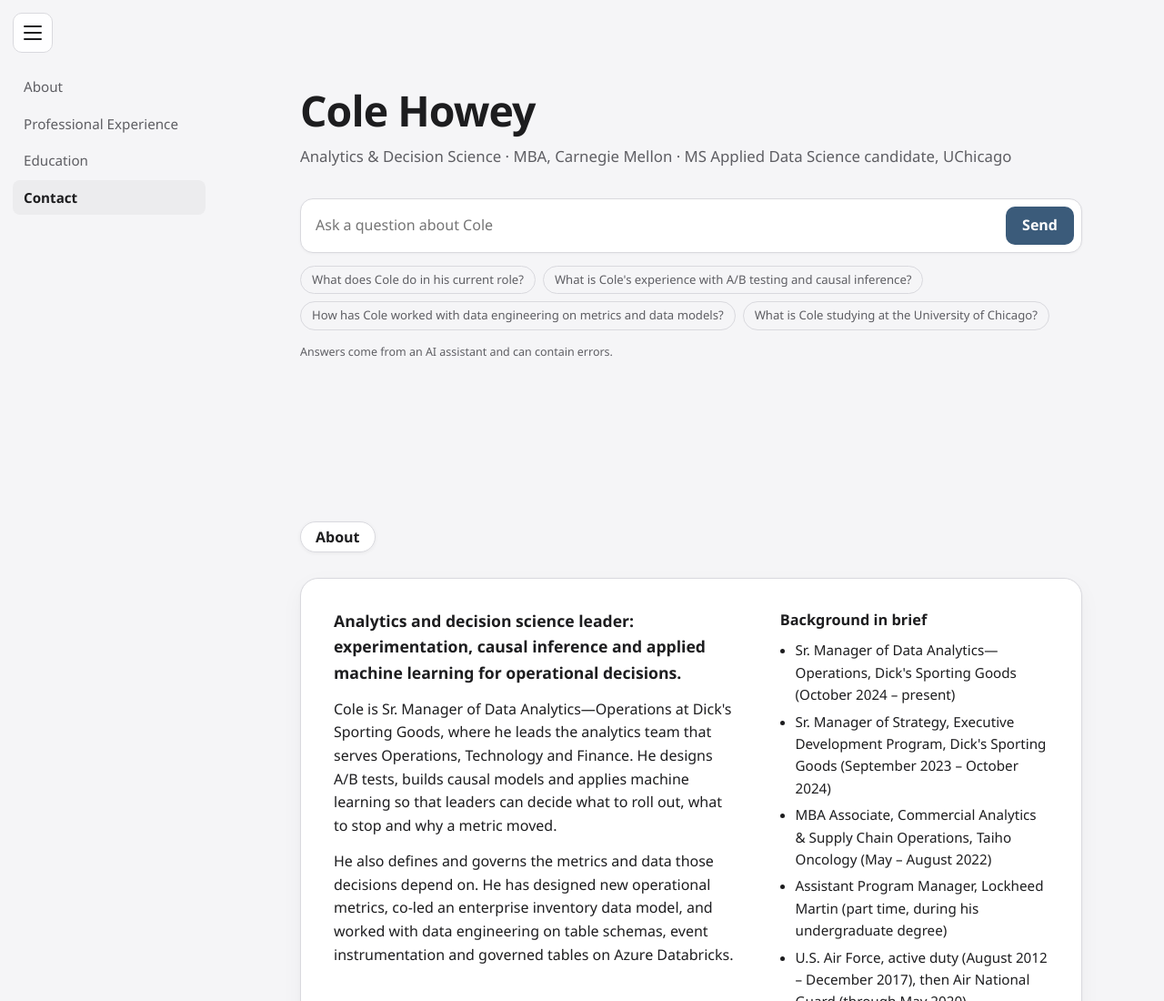
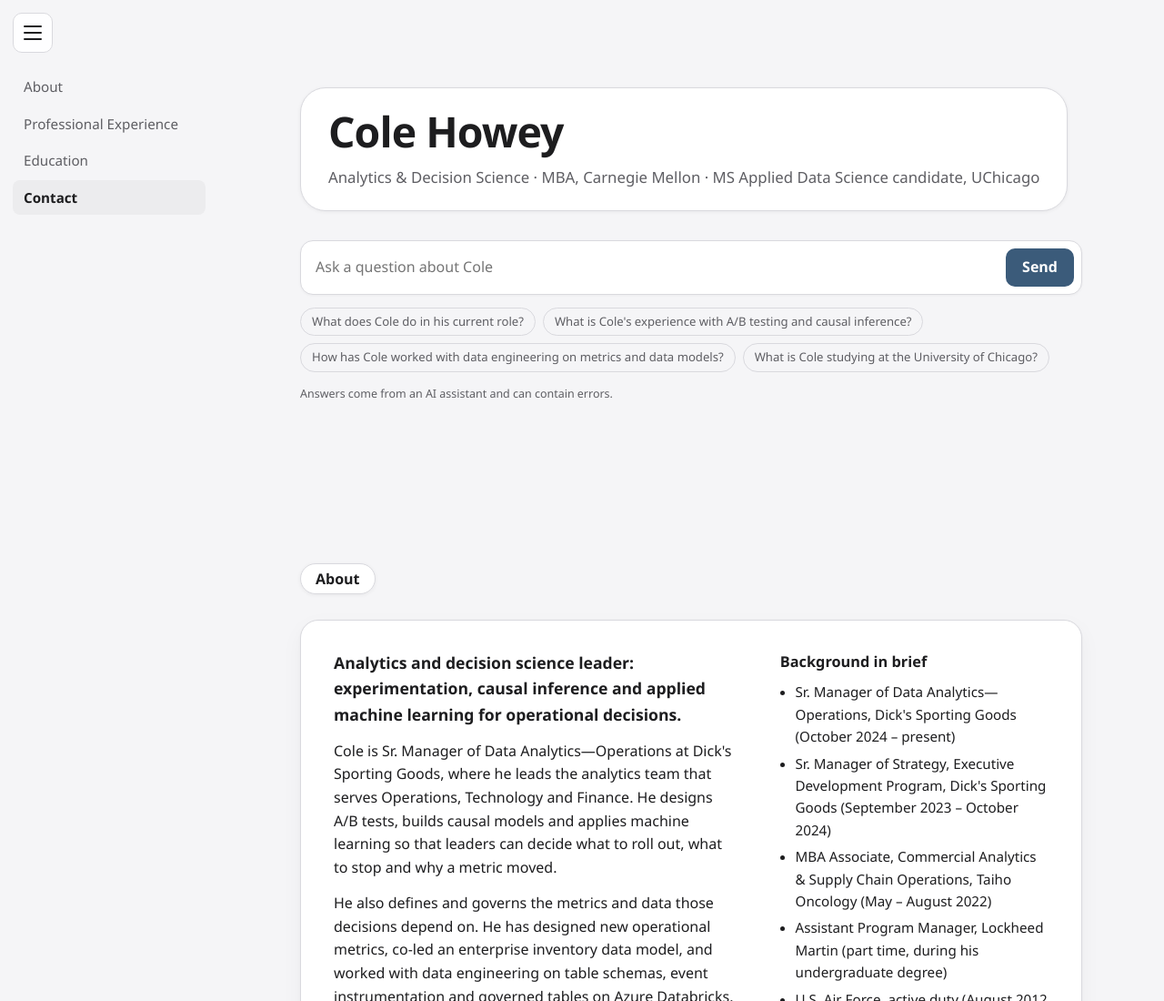
Before and after one commit to howey-cole/cole-howey, a website: page public/index.html in a window 1280 px wide. Shown: the top 1100 px of the page at 91% size. Drawn offline with Linux system fonts and the light colour scheme.

Commit message:
Style: name and header line in a bubble

```diff
--- a/public/styles.css
+++ b/public/styles.css
@@ -144,7 +144,17 @@ body.menu-open .menu { transform: none; visibility: visible; }
 }
 
 /* ---------- Chat band ---------- */
-.site-header { margin-bottom: 32px; }
+/* The name and the line under it sit in one white bubble, like the section titles. */
+.site-header {
+  display: inline-block;
+  max-width: 100%;
+  margin-bottom: 32px;
+  padding: 22px 30px;
+  background: var(--white);
+  border: 1px solid var(--line);
+  border-radius: 28px;
+  box-shadow: 0 1px 4px rgba(0, 0, 0, 0.06);
+}
 .site-header h1 {
   margin: 0;
   font-size: 2.9rem;
@@ -297,6 +307,7 @@ body.menu-open .menu { transform: none; visibility: visible; }
   .band { padding: 76px 20px 56px; } /* top padding clears the hamburger button */
   .band-chat { padding-top: 76px; }
   .site-header h1 { font-size: 2.2rem; }
+  .site-header { padding: 18px 20px; border-radius: 22px; }
   .tagline { font-size: 0.95rem; }
   .band-title { margin-left: 46px; margin-bottom: 24px; }
   .entry h3 { font-size: 1.2rem; }
```
